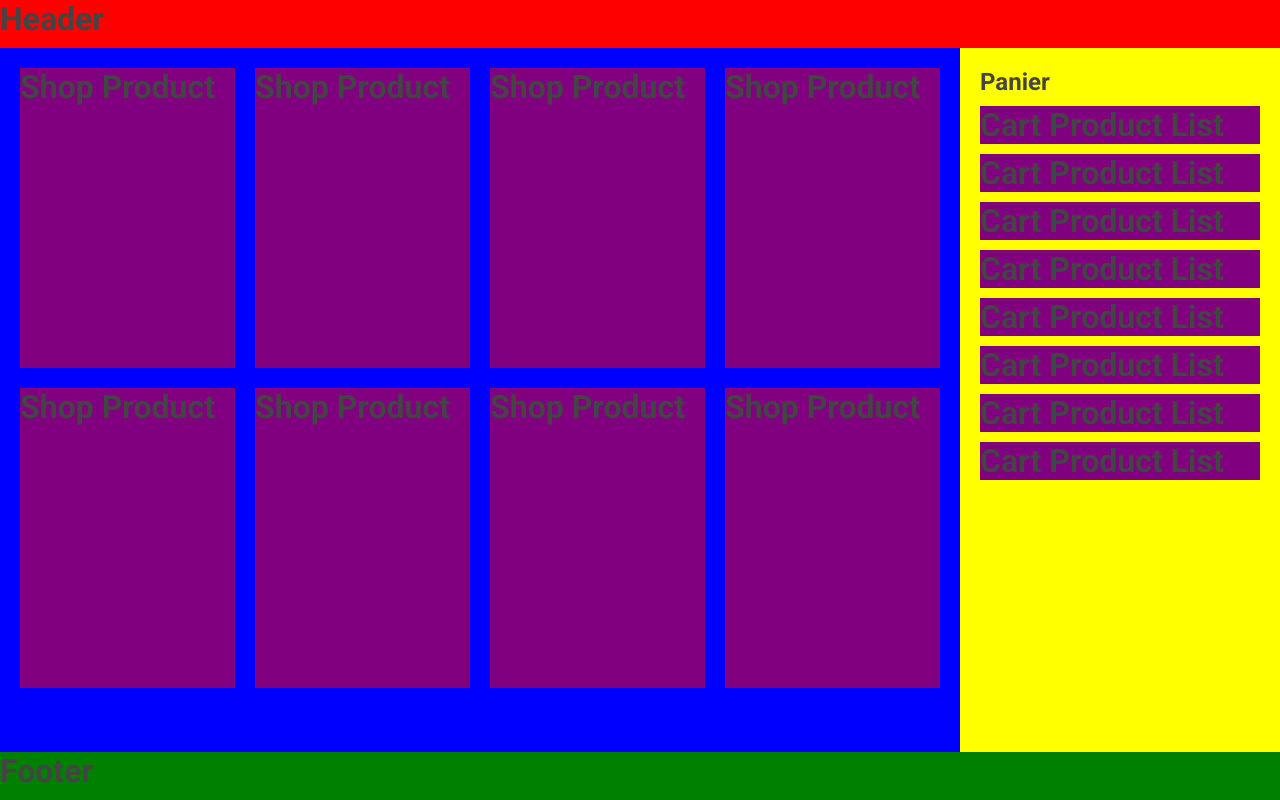
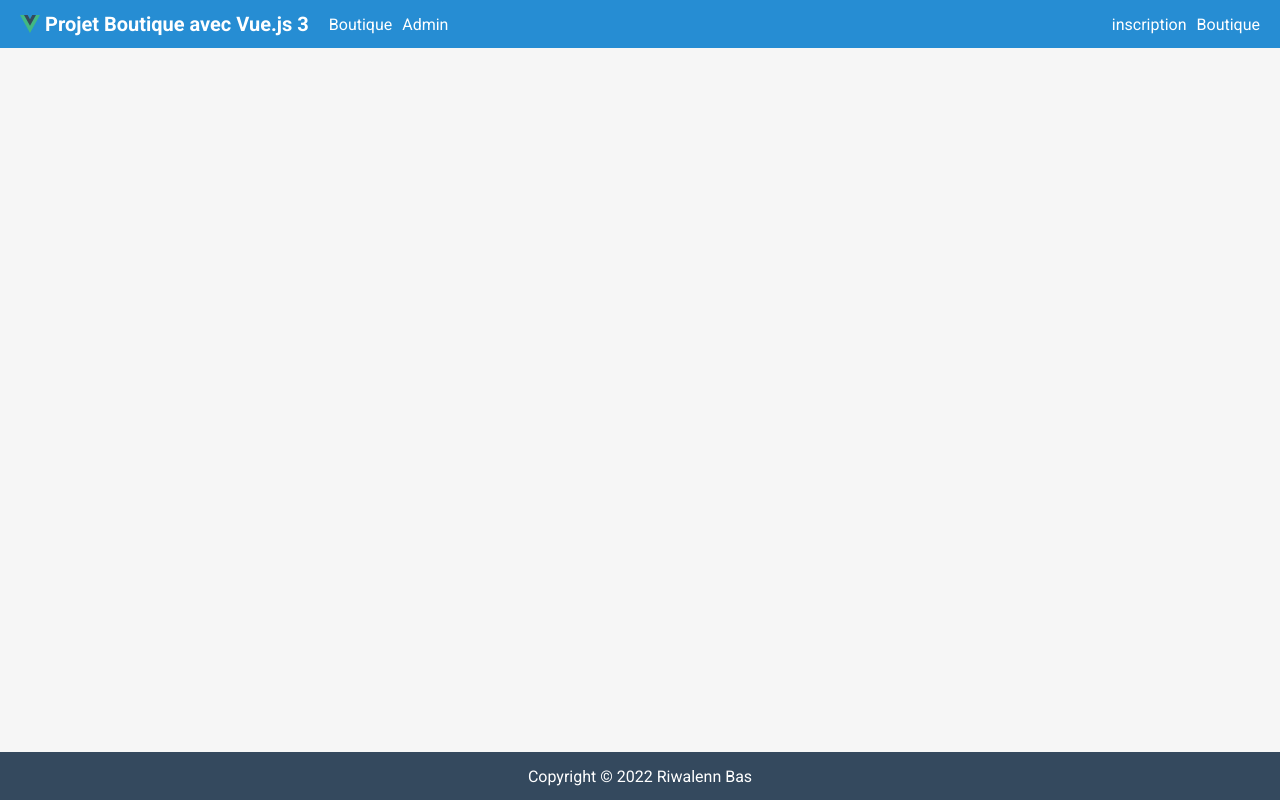
Before and after one commit to riwalenn/boutique_vue, a Vue app: page / in a window 1280 px wide. Built offline with nearby package versions, Linux system fonts and the light colour scheme.

Commit message:
[BASE] Mise en page header et footer

```diff
--- a/src/App.vue
+++ b/src/App.vue
@@ -7,10 +7,10 @@
 
 <template>
   <div class="app-container">
-    <TheHeader class="header b1" />
-    <Shop class="shop b2" />
-    <Cart class="cart b3" />
-    <TheFooter class="footer b4" />
+    <TheHeader class="header" />
+<!--    <Shop class="shop b2" />-->
+<!--    <Cart class="cart b3" />-->
+    <TheFooter class="footer" />
   </div>
 </template>
 
--- a/src/assets/base.scss
+++ b/src/assets/base.scss
@@ -1,12 +1,13 @@
 :root {
   --primary-1: #3498db;
-  --primary-2: #2980b9;
+  --primary-2: #268dd3;
   --danger-1: #e74c3c;
   --danger-2: #c0392b;
   --success-1: #2ecc71;
   --success-2: #27ae60;
   --gray-1:  #f6f6f6;
   --gray-2: #ddd;
+  --gray-3: #34495e;
   --text-color: #444;
   --text-primary-color: #fff;
 
@@ -66,7 +67,7 @@
   justify-content: center;
 }
 
-.align-items {
+.align-items-center {
   align-items: center;
 }
 
@@ -84,6 +85,11 @@
   padding: 20px;
 }
 
+.px-20 {
+  padding-left: 20px;
+  padding-right: 20px;
+}
+
 .p-30 {
   padding: 30px;
 }
@@ -92,6 +98,14 @@
 
 .m-10 {
   margin: 10px;
+}
+
+.mr-10 {
+  margin-right: 10px;
+}
+
+.mr-20 {
+  margin-right: 20px;
 }
 
 .mb-10 {
--- a/src/components/Footer.vue
+++ b/src/components/Footer.vue
@@ -1,9 +1,14 @@
 <script setup lang="ts"></script>
 
 <template>
-  <footer>
-    <h1>Footer</h1>
+  <footer class="d-flex flex-row justify-content-center align-items-center">
+    <p>Copyright © 2022 Riwalenn Bas</p>
   </footer>
 </template>
 
-<style lang="scss" scoped></style>
+<style lang="scss" scoped>
+footer {
+  background-color: var(--gray-3);
+  color: var(--text-primary-color);
+}
+</style>
--- a/src/components/Header.vue
+++ b/src/components/Header.vue
@@ -1,9 +1,43 @@
 <script setup lang="ts"></script>
 
 <template>
-  <header>
-    <h1>Header</h1>
+  <header class="px-20 d-flex flex-row align-items-center">
+    <a href="#" class="d-flex flex-row align-items-center mr-20">
+      <img src="src/assets/logo.svg" />
+      <span class="logo">Projet Boutique avec Vue.js 3</span>
+    </a>
+    <ul class="d-flex flex-row flex-fill">
+      <li class="mr-10">
+        <a href="#">Boutique</a>
+      </li>
+      <li>
+        <a href="#">Admin</a>
+      </li>
+    </ul>
+    <ul class="d-flex flex-row">
+      <li class="mr-10">
+        <a href="#">inscription</a>
+      </li>
+      <li>
+        <a href="#">Boutique</a>
+      </li>
+    </ul>
   </header>
 </template>
 
-<style lang="scss" scoped></style>
+<style lang="scss" scoped>
+  header {
+    background-color: var(--primary-2);
+    a {
+      color: var(--text-primary-color);
+      img {
+        width: 20px;
+        margin-right: 5px;
+      }
+      .logo {
+        font-weight: 700;
+        font-size: 20px;
+      }
+    }
+  }
+</style>
```
